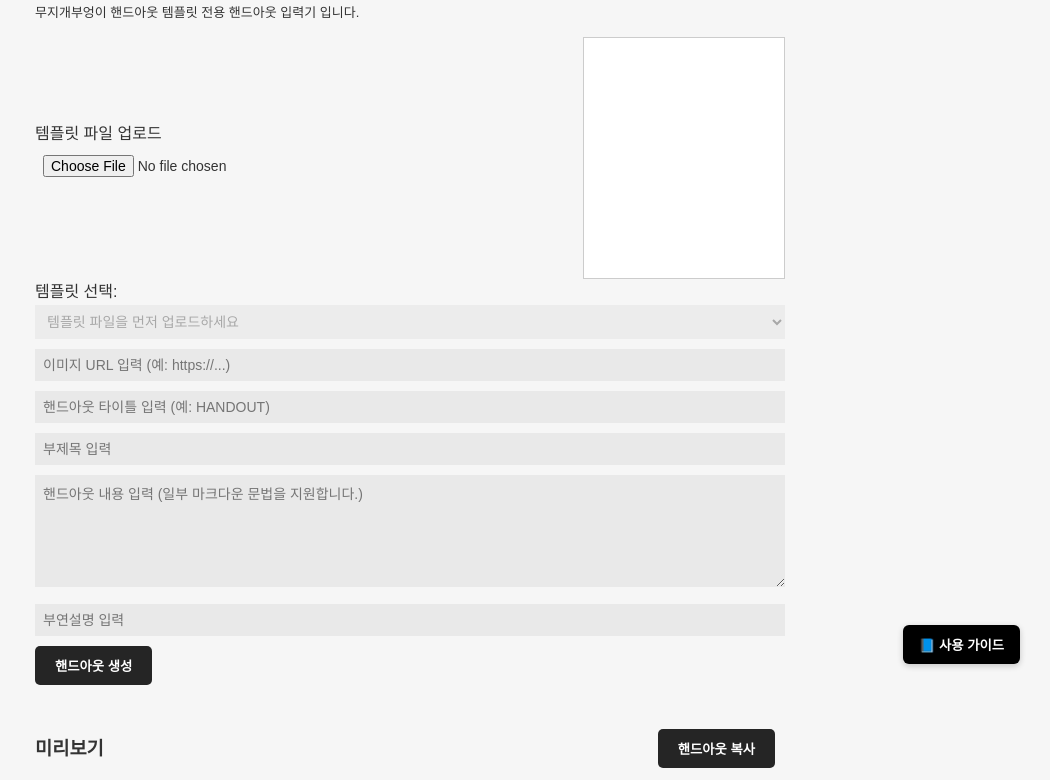
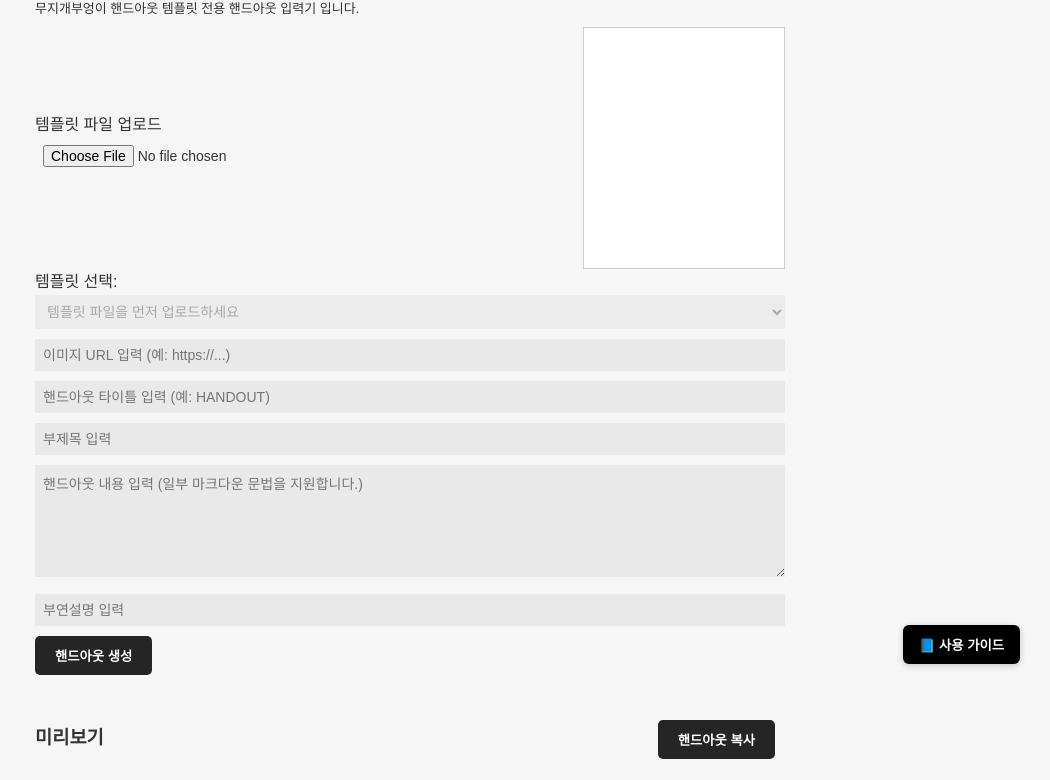
Before and after one commit to Rainbowl-D/handoutMaker, a plain HTML site: page index.html in a window 1280 px wide. Shown: the part 116-896 px from the top of the page, without its empty margins (230-1280 px from the left). Drawn offline with nearby package versions, Linux system fonts and the light colour scheme.

Commit message:
Add files via upload

```diff
--- a/index.html
+++ b/index.html
@@ -26,7 +26,7 @@
   <link rel="icon" href="./favicon.ico" type="image/x-icon">
 
   <style>
-    @import url('https://fonts.googleapis.com/css2?family=IM+Fell+DW+Pica:ital@0;1&family=Kaushan+Script&display=swap');
+    @import url('https://fonts.googleapis.com/css2?family=IM+Fell+DW+Pica:ital@0;1&family=Kaushan+Script&family=Nunito:ital,wght@0,200..1000;1,200..1000&display=swap');
 
     body {
       font-family: 'Noto Sans KR', sans-serif;
@@ -35,11 +35,20 @@
       color: #333;
       line-height: 1.6;
     }
+    h1, h2, h3, h4, h5 {
+      font-family: Nunito, sans-serif;
+    }
     h2 { margin-bottom: 10px; }
     input, textarea, select {
       width: 100%; margin-bottom: 10px; padding: 8px;
       box-sizing: border-box; font-size: 14px;
       font-family: 'Noto Sans KR', sans-serif;
+    }
+    p {
+      margin: 0 0 9px;
+      font-family: "Helvetica Neue", Helvetica, Arial, sans-serif;
+      font-size: 13px;
+      line-height: 18px;
     }
     input:disabled, textarea:disabled, select:disabled {
       border: none; background: #e9e9e9; color: #888;
```
